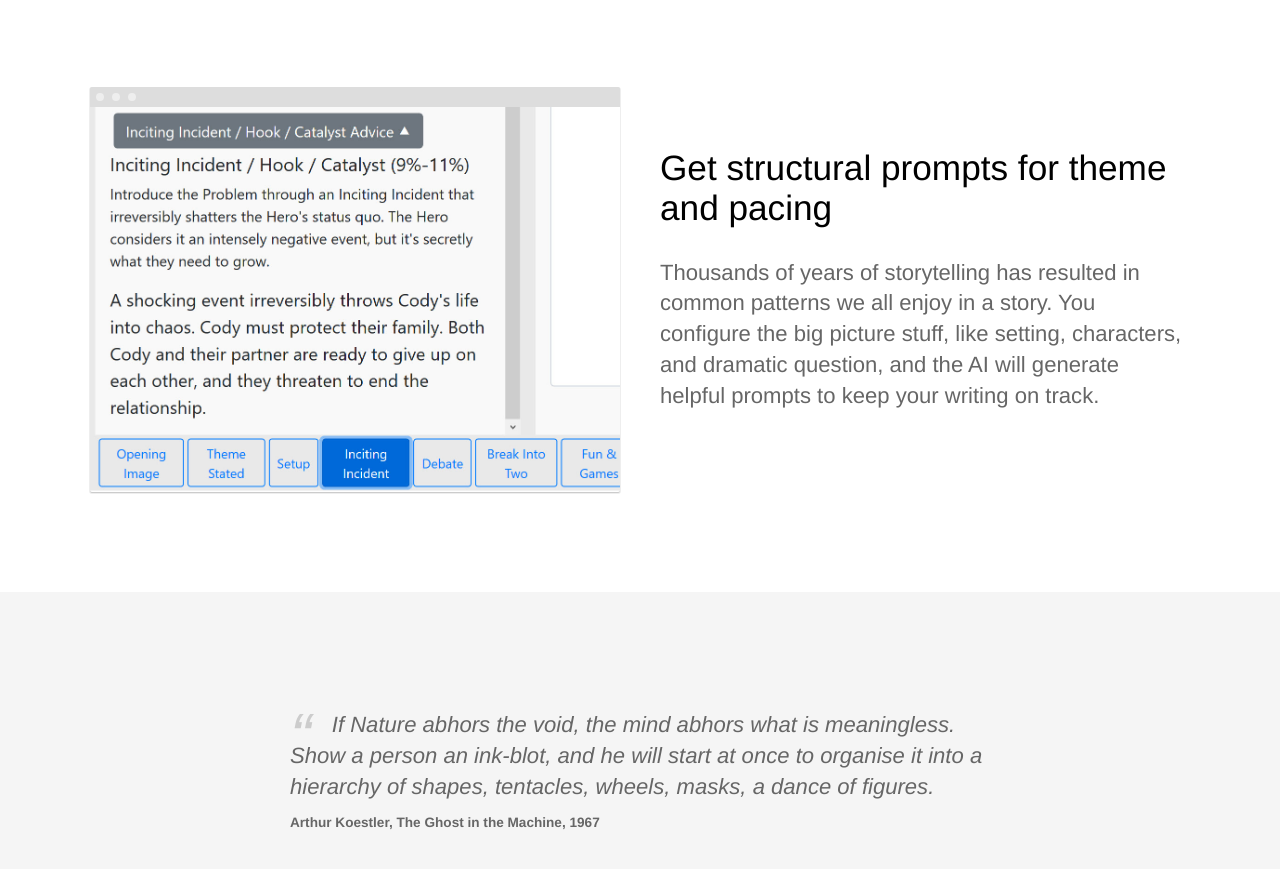
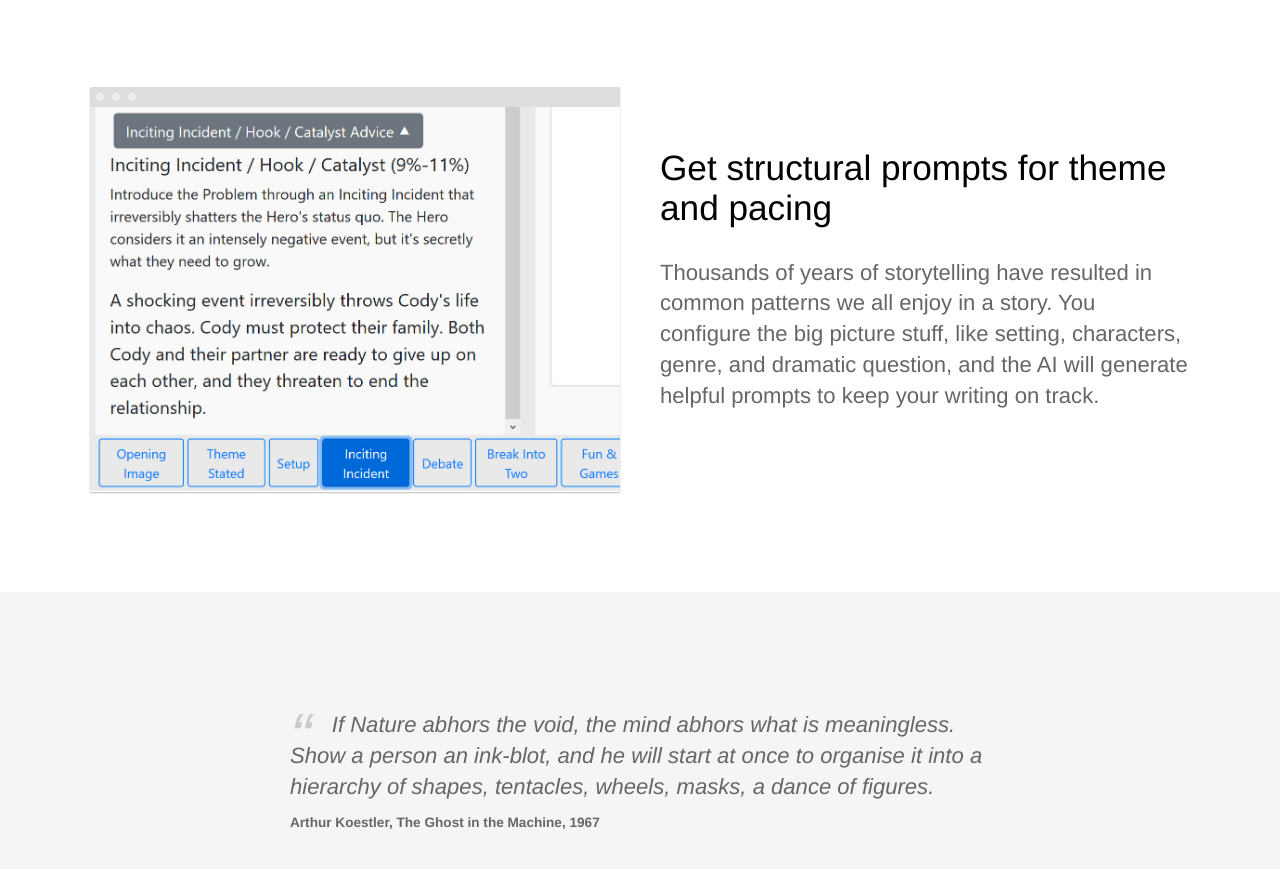
Before and after one commit to headchem/story-ghost, a Jekyll site: the page built from index.html, in a window 1280 px wide and 900 px high, scrolled down 3058 px. Shown: the top 869 px of the window. Built offline with Jekyll 4.4.1, drawn with Linux system fonts in a browser that asks for light colours; comment, search, counter and statistics services are not loaded.

Commit message:
Update index.html

```diff
--- a/index.html
+++ b/index.html
@@ -74,7 +74,7 @@ description: Do what authors do best, let the AI handle the rest
 		<div class="container flex">
 			<div class="text editable">
 				<h2>Get structural prompts for theme and pacing</h2>
-				<p>Thousands of years of storytelling has resulted in common patterns we all enjoy in a story. You configure the big picture stuff, like setting, characters, and dramatic question, and the AI will generate helpful prompts to keep your writing on track.</p>
+				<p>Thousands of years of storytelling have resulted in common patterns we all enjoy in a story. You configure the big picture stuff, like setting, characters, genre, and dramatic question, and the AI will generate helpful prompts to keep your writing on track.</p>
 			</div>
 			<div class="image">
 				<img src="{{ site.baseurl }}/images/screen5.jpg" alt="Screenshot" class="screenshot editable" />
@@ -85,7 +85,7 @@ description: Do what authors do best, let the AI handle the rest
 	<section class="testimonial">
 		<div class="container flex">
 			<div class="testimonial-block">
-				<!--<div class="square-image"><img src="https://source.unsplash.com/6anudmpILw4/600x400" alt="Jim James" class="editable"></div>-->
+				<!--<div class="square-image"><img src="https://source.unsplash.com/6anudmpILw4/600x400" alt="Arthur Koestler quote" class="editable"></div>-->
 				<blockquote>
 					<p class="editable">If Nature abhors the void, the mind abhors what is meaningless. Show a person an ink-blot, and he will start at once to organise it into a hierarchy of shapes, tentacles, wheels, masks, a dance of figures.</p>
 					<p class="editable author">Arthur Koestler, The Ghost in the Machine, 1967</p>
```
